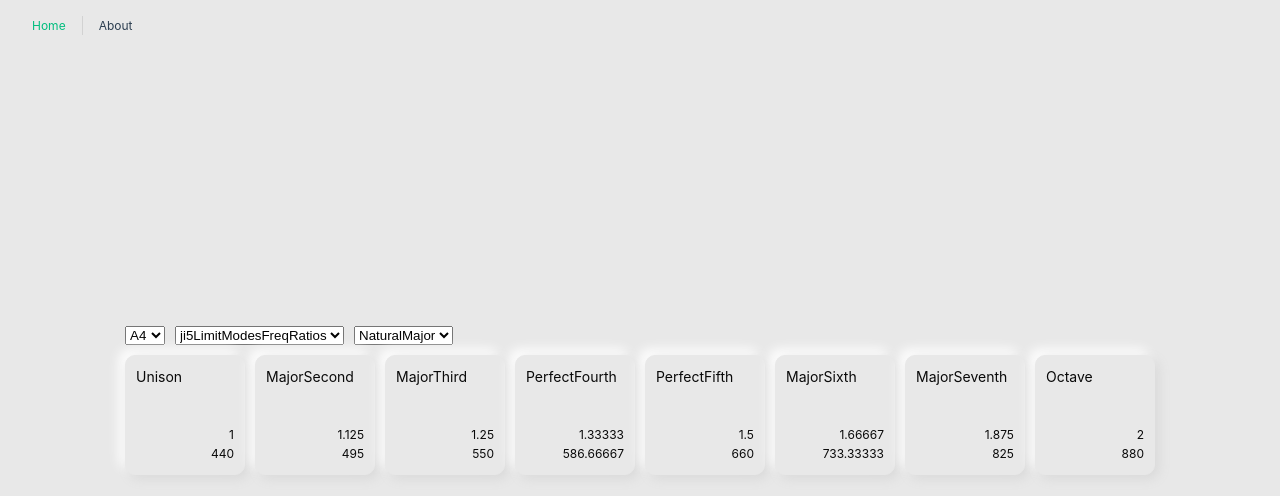
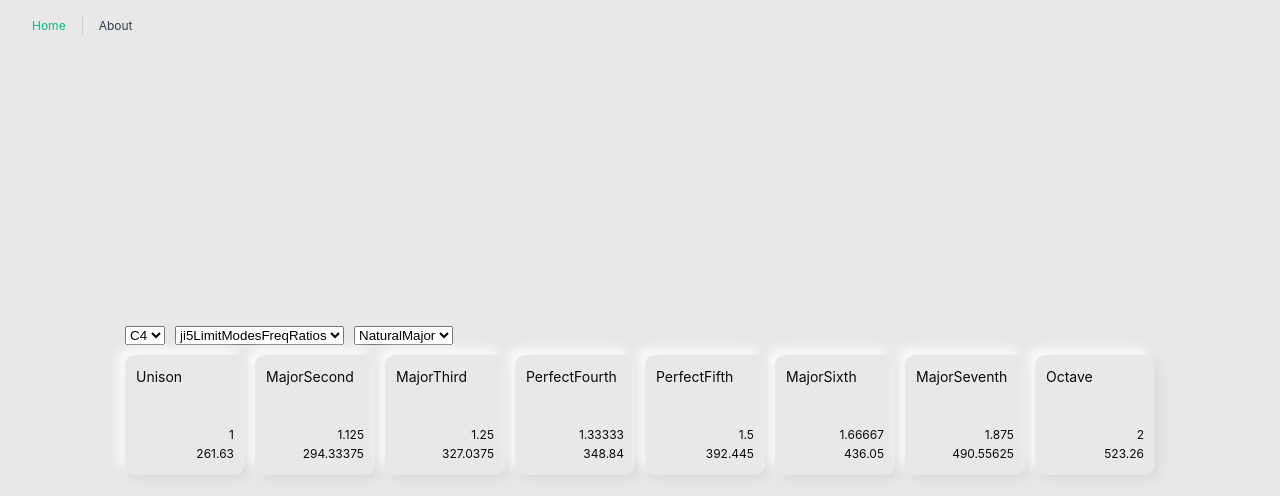
Before and after one commit to ValentinJarry/UnifiedSound, a Vue app: page /about in a window 1280 px wide. Shown: the top 496 px of the page. Built offline with nearby package versions, Linux system fonts and the light colour scheme; the HTML template or start-up script is replaced by a standard one.

Commit message:
feature(audio): default frequency

```diff
--- a/src/views/AboutView.vue
+++ b/src/views/AboutView.vue
@@ -7,7 +7,7 @@ import { FREQUENCIES, ji5LimitModesFreqRatios, ji7LimitModesFreqRatios } from '@
 const keys: Ref<string[]> = ref([])
 const currentMode: Ref<number> = ref(0)
 const currentInterval: Ref<string> = ref('NaturalMajor')
-const currentFrequency: Ref<string> = ref('A4')
+const currentFrequency: Ref<string> = ref('C4')
 
 const frequencies: Ref = ref([
   'C4',
```
